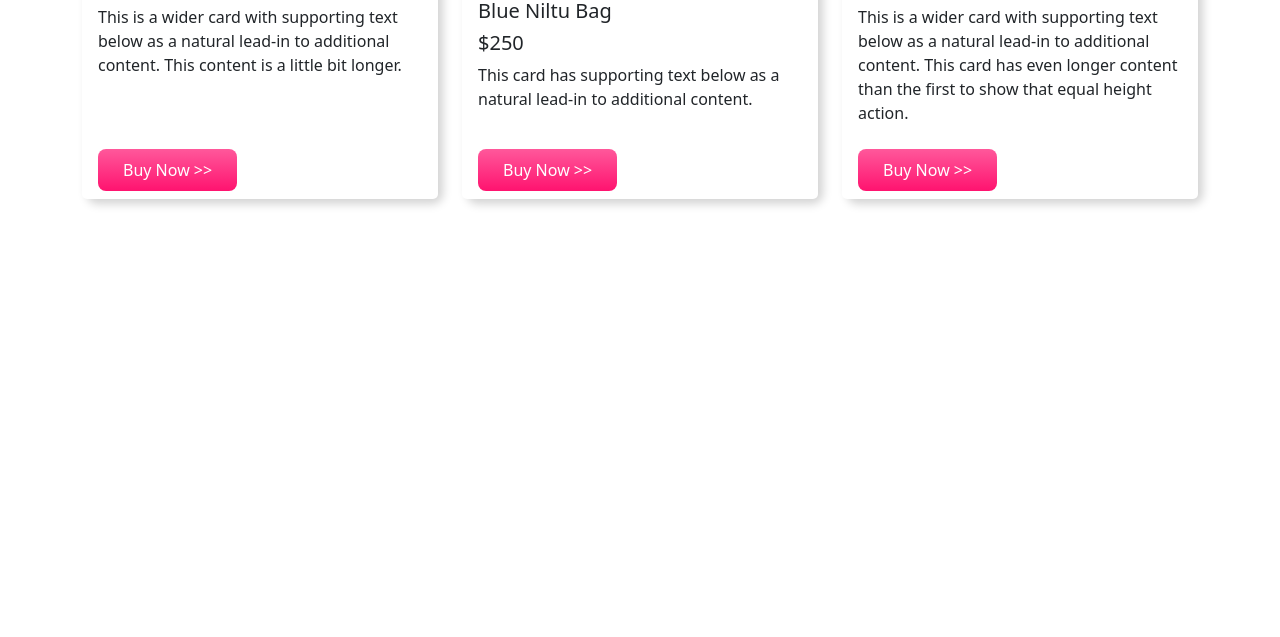
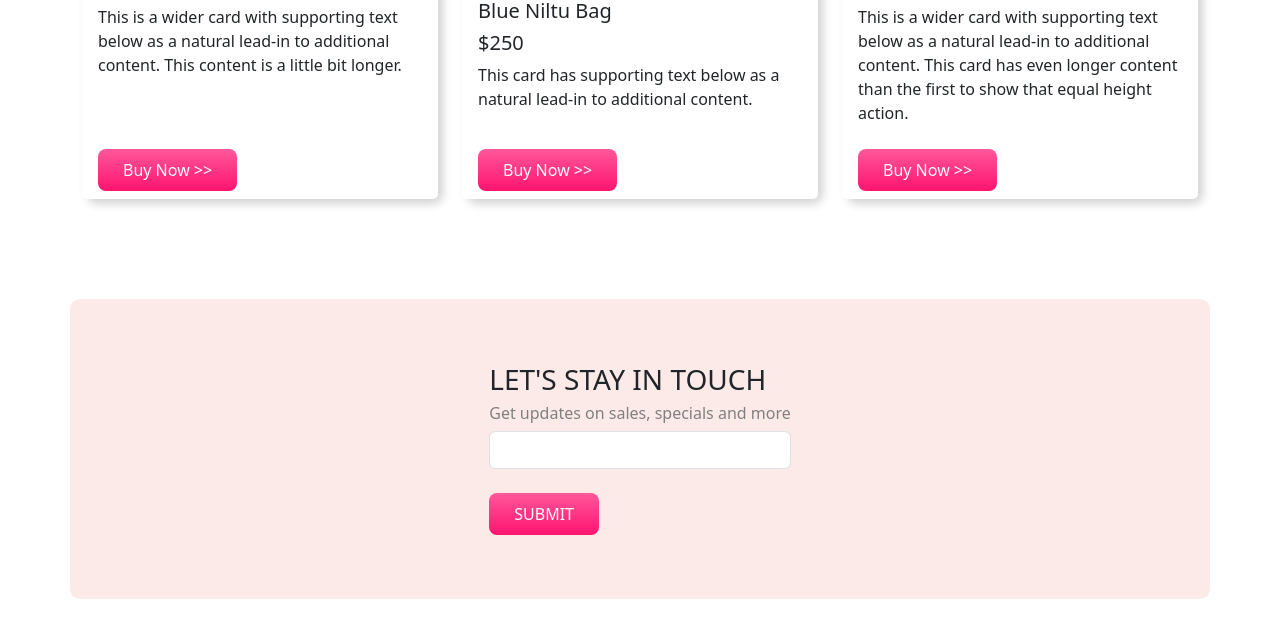
Before and after one commit to RedwanParvez100/panda-commerce, a plain HTML site: page index.html in a window 1280 px wide. Shown: the part 1904-2541 px from the top of the page. Before the commit the page ends 2203 px from the top, so only its background shows below. Drawn offline with nearby package versions, Linux system fonts and the light colour scheme.

Commit message:
2nd last feature added

```diff
--- a/index.html
+++ b/index.html
@@ -204,6 +204,16 @@
       </div>
     </div>
 
+    <div class="container d-flex align-items-center justify-content-center orange-bg" id="subscribe">
+      <div>
+        <h3>LET'S STAY IN TOUCH</h3>
+        <h6>Get updates on sales, specials and more</h6>
+        <input class="form-control" type="text">
+        <br>
+        <button class="buy-now-btn">SUBMIT</button>
+      </div>
+    </div>
+
     <script src="https://cdn.jsdelivr.net/npm/@popperjs/core@2.11.8/dist/umd/popper.min.js" integrity="sha384-I7E8VVD/ismYTF4hNIPjVp/Zjvgyol6VFvRkX/vR+Vc4jQkC+hVqc2pM8ODewa9r" crossorigin="anonymous"></script>
     <script src="https://cdn.jsdelivr.net/npm/bootstrap@5.3.3/dist/js/bootstrap.min.js" integrity="sha384-0pUGZvbkm6XF6gxjEnlmuGrJXVbNuzT9qBBavbLwCsOGabYfZo0T0to5eqruptLy" crossorigin="anonymous"></script>
 
--- a/style.css
+++ b/style.css
@@ -46,3 +46,9 @@
     border-top: none;
 
 }
+#subscribe{
+    height: 300px;
+}
+#subscribe h6{
+    color: gray;
+}
```
